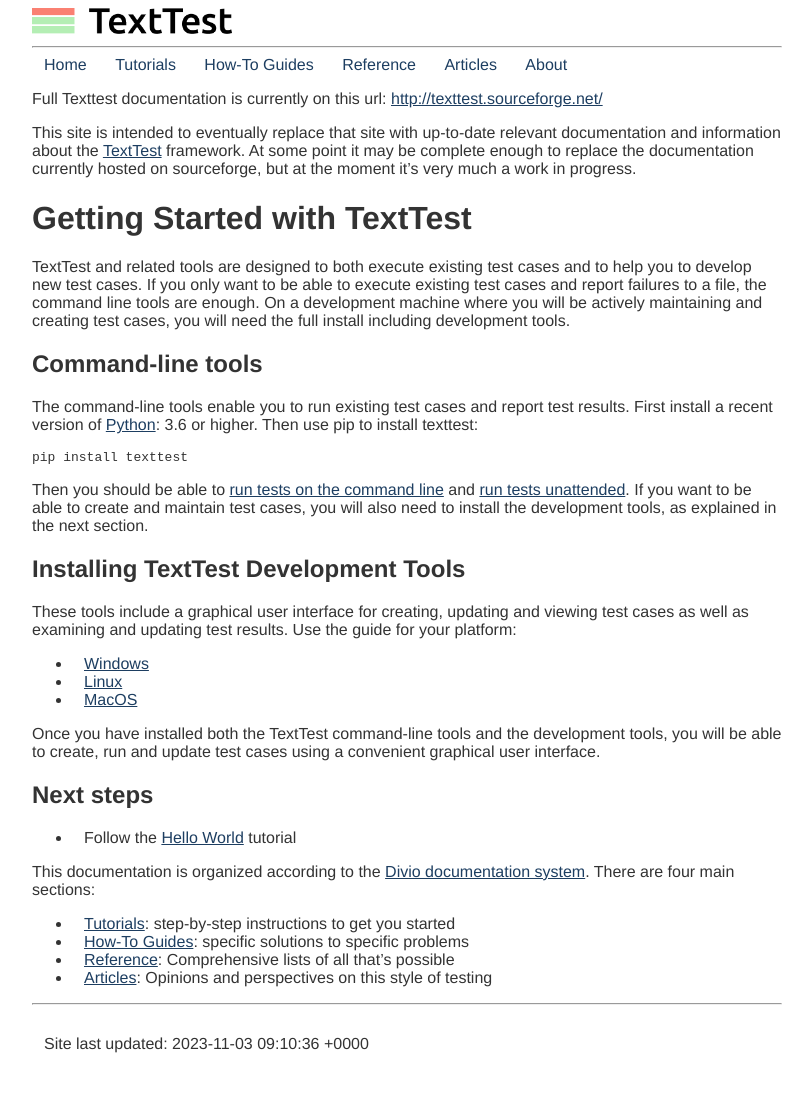
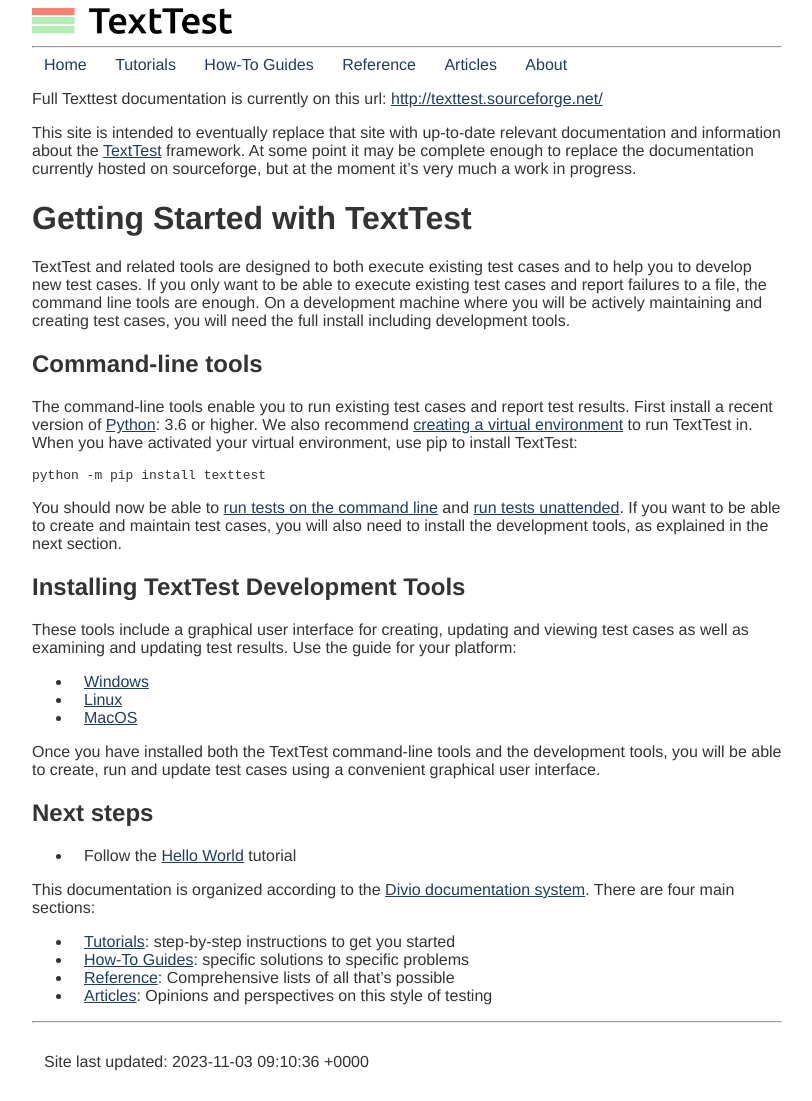
Before and after one commit to texttest/website_2, a Jekyll site: the page built from index.md, in a window 1280 px wide. Shown: the whole page, without its empty margins (233-1045 px from the left). Built offline with Jekyll 4.4.1, drawn with Linux system fonts in a browser that asks for light colours.

Commit message:
make command line instructions clearer

```diff
--- a/index.md
+++ b/index.md
@@ -13,11 +13,11 @@
 
 ## Command-line tools
 
-The command-line tools enable you to run existing test cases and report test results. First install a recent version of [Python](https://www.python.org/): 3.6 or higher. Then use pip to install texttest:
+The command-line tools enable you to run existing test cases and report test results. First install a recent version of [Python](https://www.python.org/): 3.6 or higher. We also recommend [creating a virtual environment](https://docs.python.org/3/library/venv.html) to run TextTest in. When you have activated your virtual environment, use pip to install TextTest:
 
-    pip install texttest
+    python -m pip install texttest
 
-Then you should be able to [run tests on the command line](/how_to_guides/texttest_cli.html) and [run tests unattended](/how_to_guides/batch_mode.html). If you want to be able to create and maintain test cases, you will also need to install the development tools, as explained in the next section.
+You should now be able to [run tests on the command line](/how_to_guides/texttest_cli.html) and [run tests unattended](/how_to_guides/batch_mode.html). If you want to be able to create and maintain test cases, you will also need to install the development tools, as explained in the next section.
 
 ## Installing TextTest Development Tools
 
```
Also changed, not shown: _how_to_guides/texttest_cli.md (+3 -3 lines).
